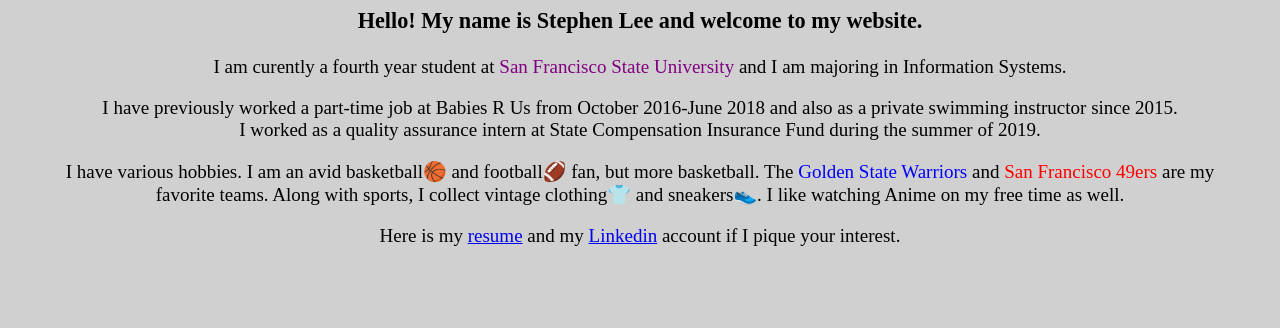
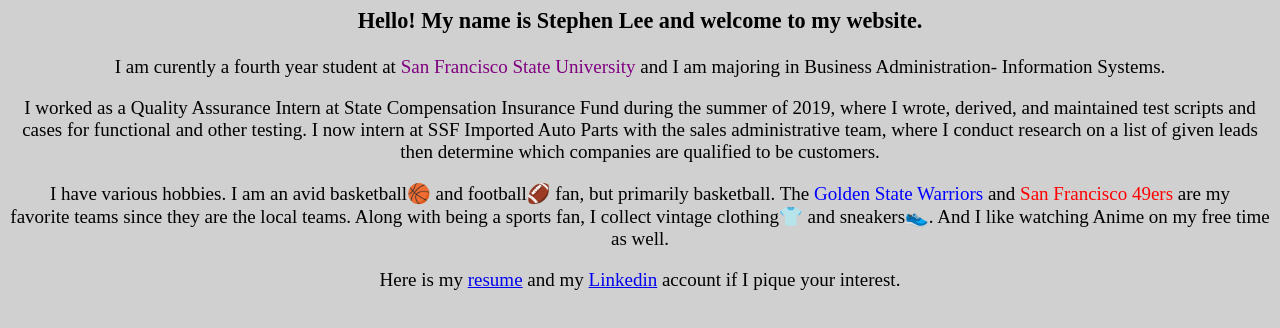
Before and after one commit to the-stephen-lee/the-stephen-lee.github.io, a plain HTML site: page index.html in a window 1280 px wide. Drawn offline with Linux system fonts and the light colour scheme.

Commit message:
Update index.html

```diff
--- a/index.html
+++ b/index.html
@@ -6,15 +6,17 @@
 
 <body>
  <h3>Hello! My name is Stephen Lee and welcome to my website.</h3>
- <p>I am curently a fourth year student at <span style= "color: purple;">San Francisco State University</span> and I am majoring in Information Systems.</p>
+ <p>I am curently a fourth year student at <span style= "color: purple;">San Francisco State University</span> and I am majoring in Business Administration- Information Systems.</p>
 
- <p>I have previously worked a part-time job at Babies R Us from October 2016-June 2018 and also as a private swimming
- instructor since 2015.<br>
- I worked as a quality assurance intern at State Compensation Insurance Fund during the summer of 2019.</p>
+ <p>
+ I worked as a Quality Assurance Intern at State Compensation Insurance Fund during the summer of 2019, where I wrote, derived, and maintained test scripts and cases
+  for functional and other testing. I now intern at SSF Imported Auto Parts with the sales administrative team, where I conduct research on a
+ list of given leads then determine which companies are qualified to be customers.
+ </p>
 
- <p>I have various hobbies. I am an avid basketball🏀 and football🏈 fan, but more basketball. The <span style= "color: blue;">Golden State Warriors</span> and <span style= "color: red;">San
+ <p>I have various hobbies. I am an avid basketball🏀 and football🏈 fan, but primarily basketball. The <span style= "color: blue;">Golden State Warriors</span> and <span style= "color: red;">San
   Francisco 49ers</span> are my<br>
-  favorite teams. Along with sports, I collect vintage clothing👕 and sneakers👟. I like watching
+  favorite teams since they are the local teams. Along with being a sports fan, I collect vintage clothing👕 and sneakers👟. And I like watching
   Anime on my free time as well. </p>
 
  <p>Here is my <a href="resume.pdf">resume</a> and my <a href="https://www.linkedin.com/in/stephen-lee-822178174/">Linkedin</a>
```
